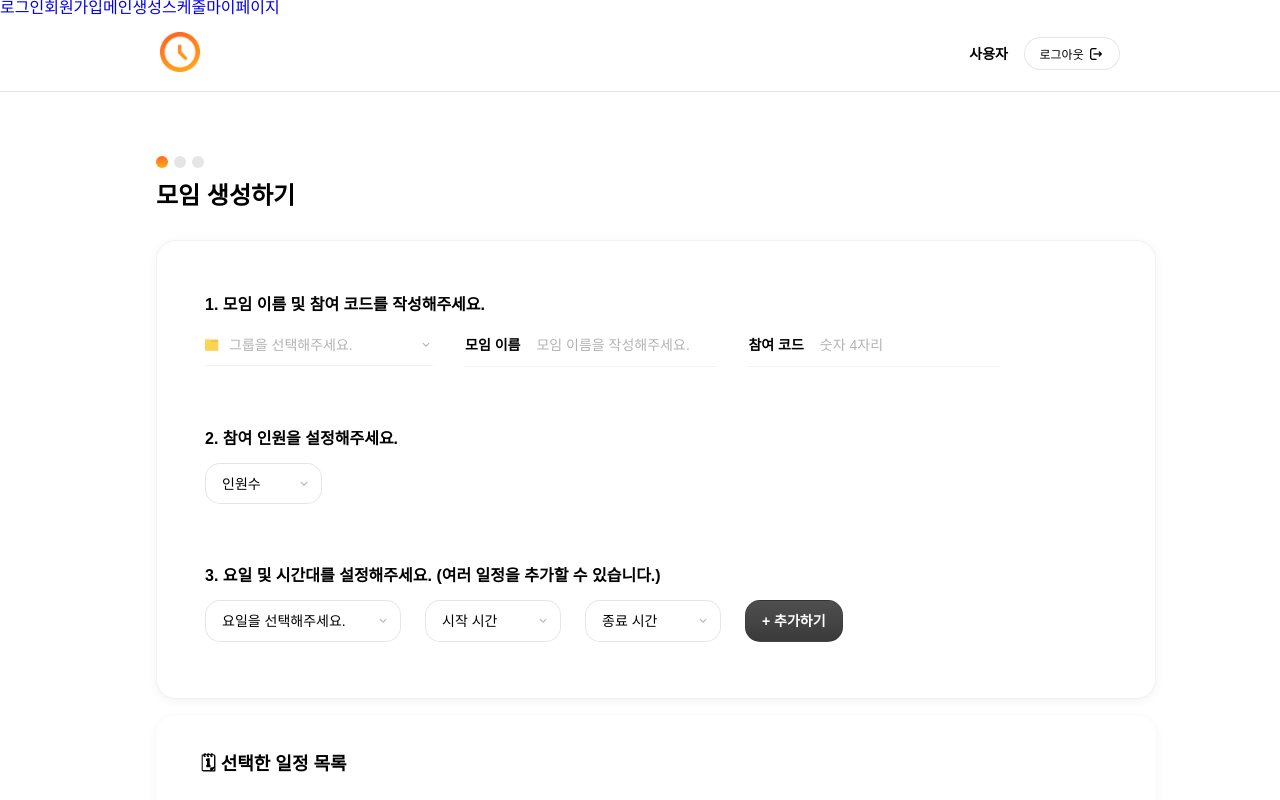
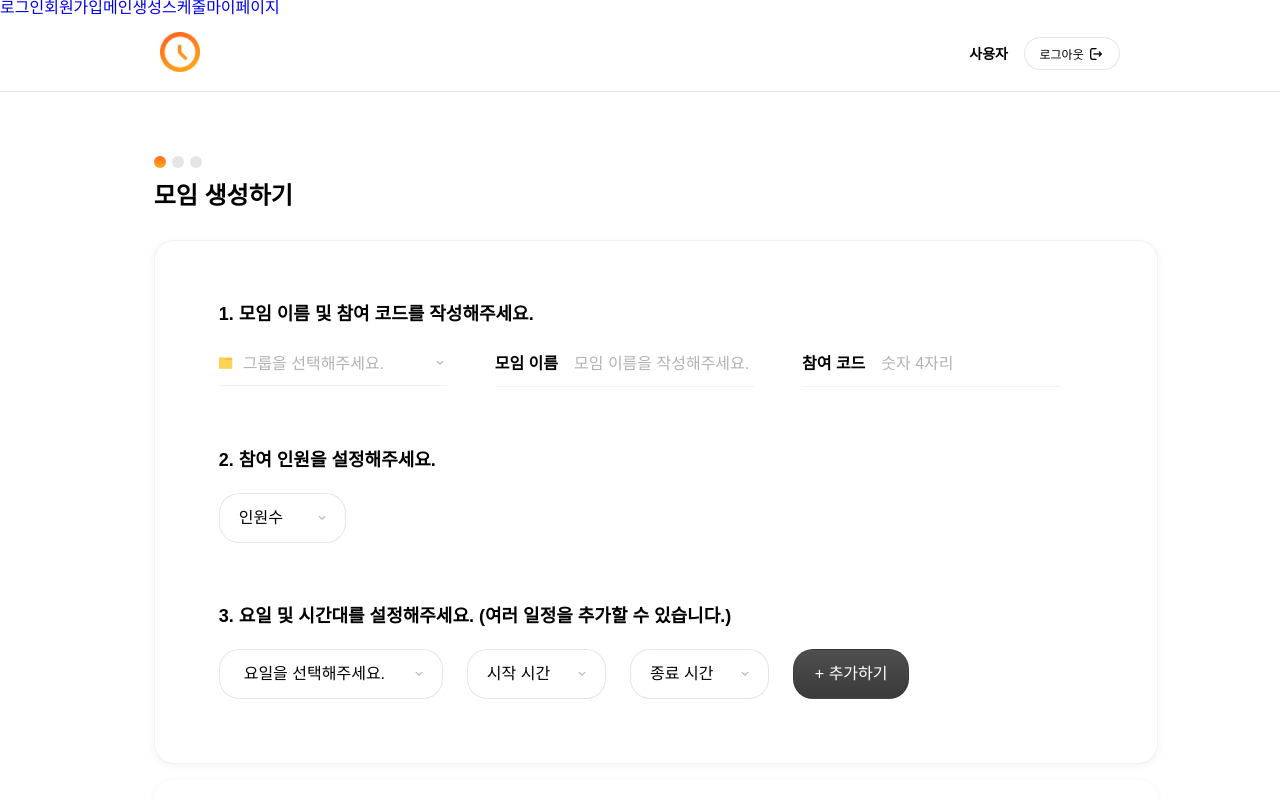
Before and after one commit to moimoimoimoim/frontend, a React (Vite) app: page /create in a window 1280 px wide. Shown: the top 800 px of the page. Built offline with nearby package versions, Linux system fonts and the light colour scheme; a web font is replaced by a local one.

Commit message:
모임 생성 페이지 글자 크기 확대

```diff
--- a/src/components/CreateMoim/CreateMoimForm.css
+++ b/src/components/CreateMoim/CreateMoimForm.css
@@ -3,7 +3,7 @@
   height: 100%;
   background-color: rgb(255, 255, 255);
 
-  padding: 1.5rem 3rem;
+  padding: 2rem 4rem;
   margin: 1rem;
   border-radius: 20px;
   border: 1px solid var(--black05);
@@ -16,7 +16,7 @@
 
 /* 항목별 */
 .create-container__title {
-  font-size: 16px;
+  font-size: 18px;
   font-weight: 600;
   margin-bottom: 1rem;
 }
--- a/src/components/CreateMoim/SelectedScheduleList.css
+++ b/src/components/CreateMoim/SelectedScheduleList.css
@@ -31,7 +31,7 @@
   display: flex;
   background: #fafafa;
   border-radius: 15px;
-  padding: 1.2rem 1.5rem;
+  padding: 1.3rem 2rem;
   border: 1px solid var(--black05);
   margin-bottom: 1rem;
 
@@ -43,13 +43,13 @@
 }
 
 .schedule-key {
-  font-size: 14px;
+  font-size: 1rem;
   font-weight: bold;
   margin-right: 1rem;
 }
 
 .schedule-value {
-  font-size: 14px;
+  font-size: 1rem;
 }
 
 .no-schedule {
--- a/src/components/CreateMoim/Step1_MoimInfo.css
+++ b/src/components/CreateMoim/Step1_MoimInfo.css
@@ -1,6 +1,6 @@
 /* 그룹, 모임 이름, 참여 코드 필드 */
 .step1-form-fields {
-  gap: 2rem;
+  gap: 3rem;
   display: flex;
   align-items: center; /* ✅ 모든 요소를 가운데 정렬 */
 }
@@ -9,9 +9,9 @@
 select {
   all: unset;
   width: 180px;
-  margin-top: 0.5rem;
+  margin-top: 1rem;
   padding-bottom: 0.8rem;
-  font-size: 14px;
+  font-size: 1rem;
 }
 
 /* input (모임명, 참여코드) */
@@ -30,7 +30,7 @@ select {
 }
 
 .input-fields span {
-  font-size: 14px;
+  font-size: 1rem;
   margin-right: 1rem;
   font-weight: 600;
 }
--- a/src/components/CreateMoim/Step2_Participant.css
+++ b/src/components/CreateMoim/Step2_Participant.css
@@ -1,18 +1,18 @@
 .step2-form-fields > select {
-  margin-top: 1rem;
+  margin-top: 1.5rem;
 
   width: auto; /* ✅ 글자 크기만큼 너비 조절 */
   display: inline-block; /* ✅ span 크기에 맞게 조정 */
 
-  font-size: 14px; /* ✅ 글자 크기 설정 */
+  font-size: 16px; /* ✅ 글자 크기 설정 */
 
-  padding: 0.8rem 1rem; /* ✅ 안쪽 여백 조정 */
+  padding: 1rem 1.2rem; /* ✅ 안쪽 여백 조정 */
   border: 1px solid var(--black10); /* ✅ 테두리 추가 */
-  border-radius: 15px; /* ✅ 둥근 모서리 */
+  border-radius: 20px; /* ✅ 둥근 모서리 */
 
   background-image: url(/public/셀렉트박스.png);
   background-repeat: no-repeat;
-  background-position: right 10px center;
+  background-position: right 16px center;
 
   background-size: 14px, 14px;
   padding-right: 3rem; /* 오른쪽 아이콘과 텍스트 간격 */
--- a/src/components/CreateMoim/Step3_Schedule.css
+++ b/src/components/CreateMoim/Step3_Schedule.css
@@ -7,20 +7,20 @@
 /* 셀렉트박스 스타일 */
 .day-selector-style {
   all: unset;
-  margin-top: 1rem;
+  margin-top: 1.5rem;
 
-  width: 130px; /* ✅ 글자 크기만큼 너비 조절 */
+  width: 150px; /* ✅ 글자 크기만큼 너비 조절 */
   display: inline-block; /* ✅ span 크기에 맞게 조정 */
 
-  font-size: 14px; /* ✅ 글자 크기 설정 */
+  font-size: 16px; /* ✅ 글자 크기 설정 */
 
-  padding: 0.8rem 1rem; /* ✅ 안쪽 여백 조정 */
+  padding: 1rem 1.5rem; /* ✅ 안쪽 여백 조정 */
   border: 1px solid var(--black10); /* ✅ 테두리 추가 */
-  border-radius: 15px; /* ✅ 둥근 모서리 */
+  border-radius: 20px; /* ✅ 둥근 모서리 */
 
   background-image: url(/public/셀렉트박스.png);
   background-repeat: no-repeat;
-  background-position: right 10px center;
+  background-position: right 16px center;
 
   background-size: 14px, 14px;
   padding-right: 3rem; /* 오른쪽 아이콘과 텍스트 간격 */
@@ -149,21 +149,20 @@
 
 /* 셀렉트박스 스타일 */
 .time-selector-style {
-  margin: auto;
   all: unset;
-  margin-top: 1rem;
+  margin-top: 1.5rem;
   display: inline-block; /* ✅ span 크기에 맞게 조정 */
   width: 70px;
 
-  font-size: 14px; /* ✅ 글자 크기 설정 */
+  font-size: 16px; /* ✅ 글자 크기 설정 */
 
-  padding: 0.8rem 1rem; /* ✅ 안쪽 여백 조정 */
+  padding: 1rem 1.2rem;
   border: 1px solid var(--black10); /* ✅ 테두리 추가 */
-  border-radius: 15px; /* ✅ 둥근 모서리 */
+  border-radius: 20px; /* ✅ 둥근 모서리 */
 
   background-image: url(/public/셀렉트박스.png);
   background-repeat: no-repeat;
-  background-position: right 10px center;
+  background-position: right 16px center;
 
   background-size: 14px, 14px;
   padding-right: 3rem; /* 오른쪽 아이콘과 텍스트 간격 */
@@ -218,16 +217,16 @@
 .add-button {
   margin: auto;
   all: unset;
-  margin-top: 1rem;
+  margin-top: 1.5rem;
   display: inline-block; /* ✅ span 크기에 맞게 조정 */
 
-  font-size: 14px; /* ✅ 글자 크기 설정 */
-  font-weight: bold;
+  font-size: 16px; /* ✅ 글자 크기 설정 */
+  font-weight: 500;
   color: white;
 
-  padding: 0.8rem 1rem; /* ✅ 안쪽 여백 조정 */
+  padding: 0.9rem 1.3rem;
   border: 1px solid var(--black10); /* ✅ 테두리 추가 */
-  border-radius: 15px; /* ✅ 둥근 모서리 */
+  border-radius: 20px; /* ✅ 둥근 모서리 */
 
   background: linear-gradient(#4f4f4f, #3a3a3a);
 
--- a/src/components/StepIndicator.css
+++ b/src/components/StepIndicator.css
@@ -2,7 +2,6 @@
   display: flex;
   flex-direction: column;
   padding-left: 1rem;
-  width: 1000px;
 }
 /* 점 3개 들어가는 칸 */
 
```
